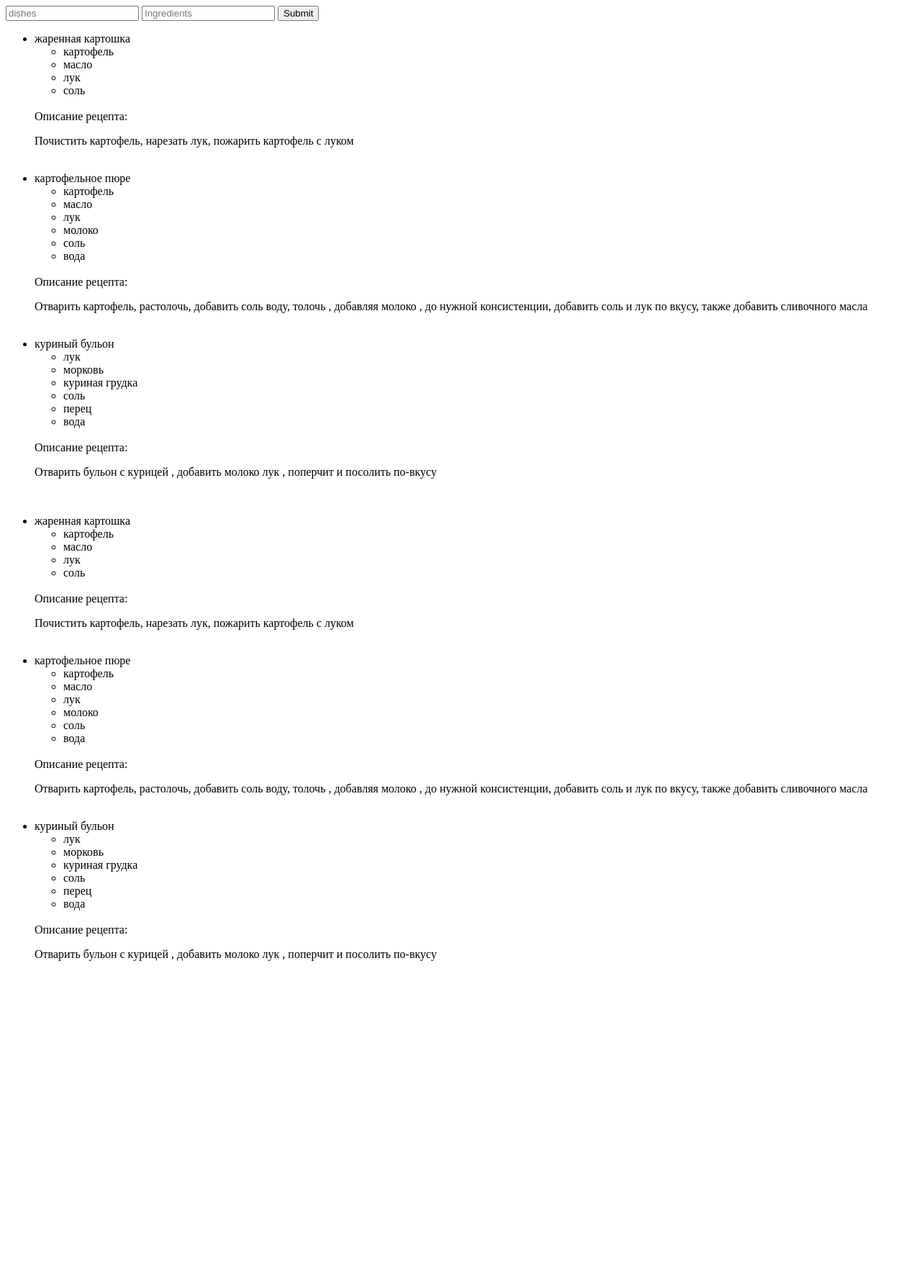
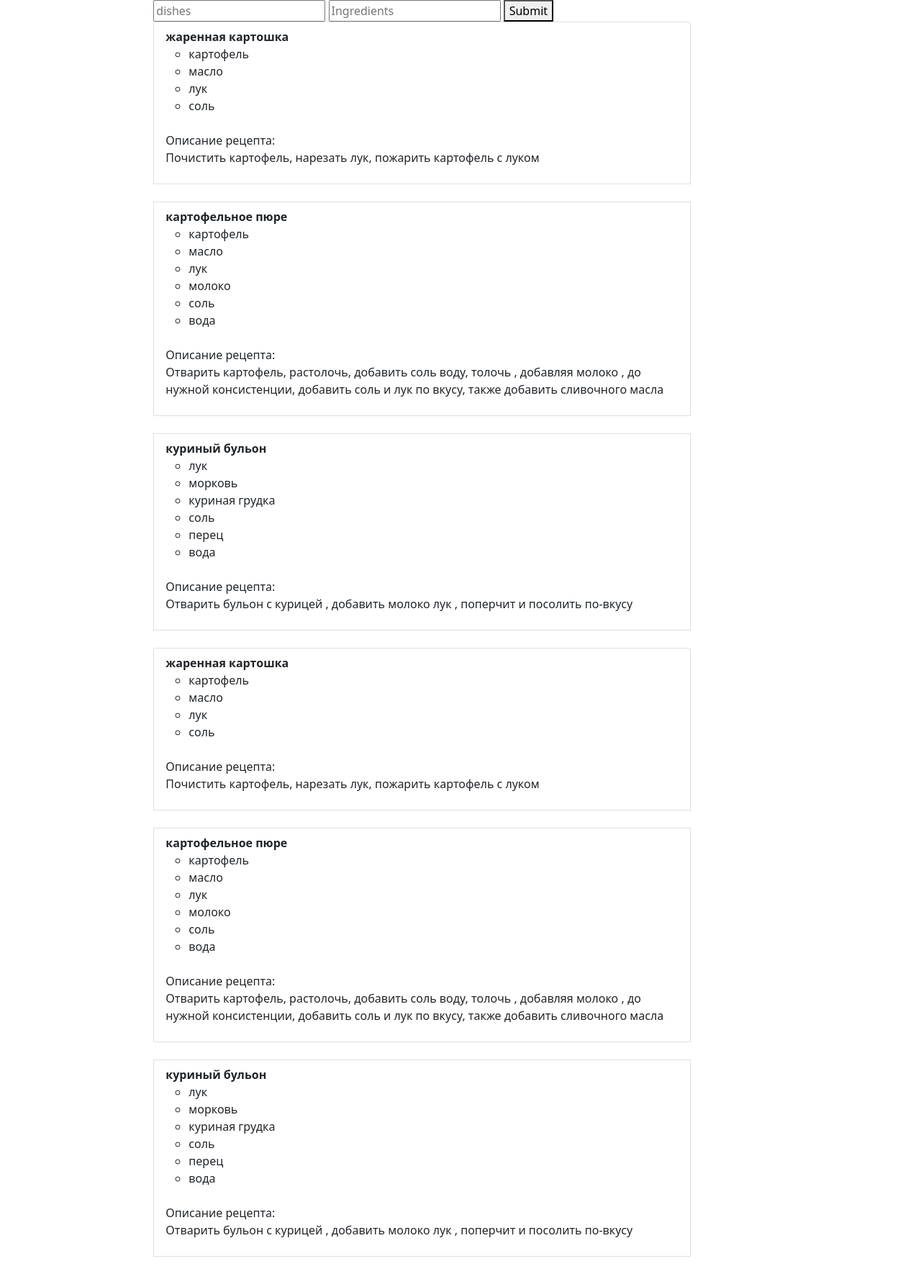
Before and after one commit to glocker007/ylab_hometasks, a Django app: template dz4/recipe_book/books/templates/books/recipes.html in a window 1280 px wide. Shown: the whole page at 72% size. Before the commit the page ends 1335 px from the top, so only its background shows below. Run offline with Django 3.2, Linux system fonts and the light colour scheme; the template is opened without the code that fills it: values that come from a table or form of the project are taken from there, others are empty; data comes from the database, SQL or seed files in the repository.

Commit message:
htm styles changed

```diff
--- a/dz4/recipe_book/books/templates/books/index.html
+++ b/dz4/recipe_book/books/templates/books/index.html
@@ -5,10 +5,11 @@
     <meta name="viewport"
           content="width=device-width, user-scalable=no, initial-scale=1.0, maximum-scale=1.0, minimum-scale=1.0">
     <meta http-equiv="X-UA-Compatible" content="ie=edge">
+    <link href="https://cdn.jsdelivr.net/npm/bootstrap@5.1.3/dist/css/bootstrap.min.css" rel="stylesheet" integrity="sha384-1BmE4kWBq78iYhFldvKuhfTAU6auU8tT94WrHftjDbrCEXSU1oBoqyl2QvZ6jIW3" crossorigin="anonymous">
     <title>Document</title>
 </head>
 <body>
- <form method="post" action="{% url 'recipes_list' %}">
+ <form method="post" action="{% url 'recipes_list' %}" class="col-md-7 offset-md-2">
     {% csrf_token %}
        <input placeholder="dishes" name="recipe_or_name">
        <input placeholder="Ingredients" name="ingredients">
@@ -16,11 +17,11 @@
  </form>
 {% block content %}
 {% endblock %}
-<div>
-    <ul>
+<div class="col-md-7 offset-md-2">
+    <ul class="list-group">
         {% for elem in recipes %}
-        <li>
-            {{ elem.name }}
+        <li class="list-group-item">
+		<strong>{{ elem.name }} </strong>
            <ul>
                {% for ing in elem.ingredients.all %}
               <li> {{ing}} </li>
@@ -34,4 +35,6 @@
 </div>
 
 </body>
+<script src="https://cdn.jsdelivr.net/npm/bootstrap@5.1.3/dist/js/bootstrap.bundle.min.js" integrity="sha384-ka7Sk0Gln4gmtz2MlQnikT1wXgYsOg+OMhuP+IlRH9sENBO0LRn5q+8nbTov4+1p" crossorigin="anonymous"></script>
+
 </html>
--- a/dz4/recipe_book/books/templates/books/recipes.html
+++ b/dz4/recipe_book/books/templates/books/recipes.html
@@ -3,15 +3,17 @@
 <head>
     <meta charset="UTF-8">
     <title>Рецепты</title>
+    <link href="https://cdn.jsdelivr.net/npm/bootstrap@5.1.3/dist/css/bootstrap.min.css" rel="stylesheet" integrity="sha384-1BmE4kWBq78iYhFldvKuhfTAU6auU8tT94WrHftjDbrCEXSU1oBoqyl2QvZ6jIW3" crossorigin="anonymous">
+
 </head>
 <body>
 {% extends 'books/index.html' %}
 {% block content %}
-<div>
-    <ul>
+<div class="col-md-7 offset-md-2">
+    <ul class="list-group">
         {% for elem in recipe_list %}
-        <li>
-            {{ elem.name }}
+        <li class="list-group-item">
+		<strong>{{ elem.name }}</strong>
            <ul>
                {% for ing in elem.ingredients.all %}
               <li> {{ing}} </li>
@@ -25,4 +27,6 @@
 </div>
 {% endblock %}
 </body>
+<script src="https://cdn.jsdelivr.net/npm/bootstrap@5.1.3/dist/js/bootstrap.bundle.min.js" integrity="sha384-ka7Sk0Gln4gmtz2MlQnikT1wXgYsOg+OMhuP+IlRH9sENBO0LRn5q+8nbTov4+1p" crossorigin="anonymous"></script>
+
 </html>
```
